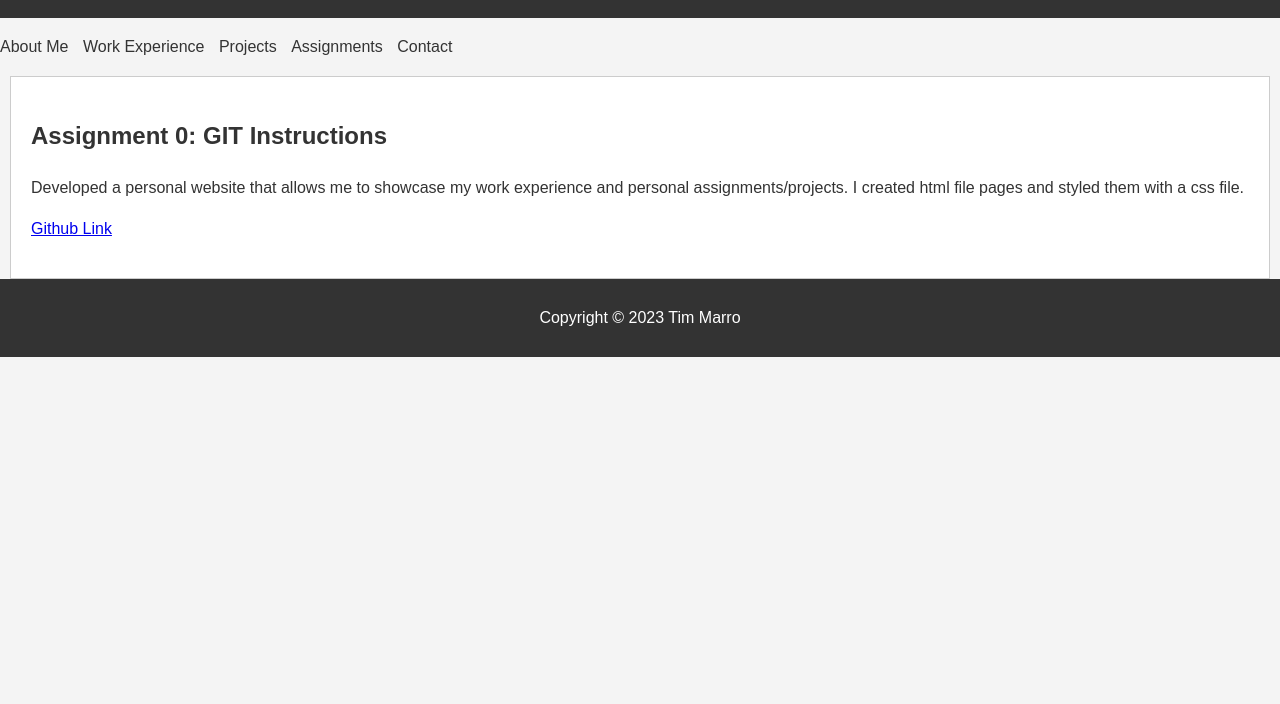
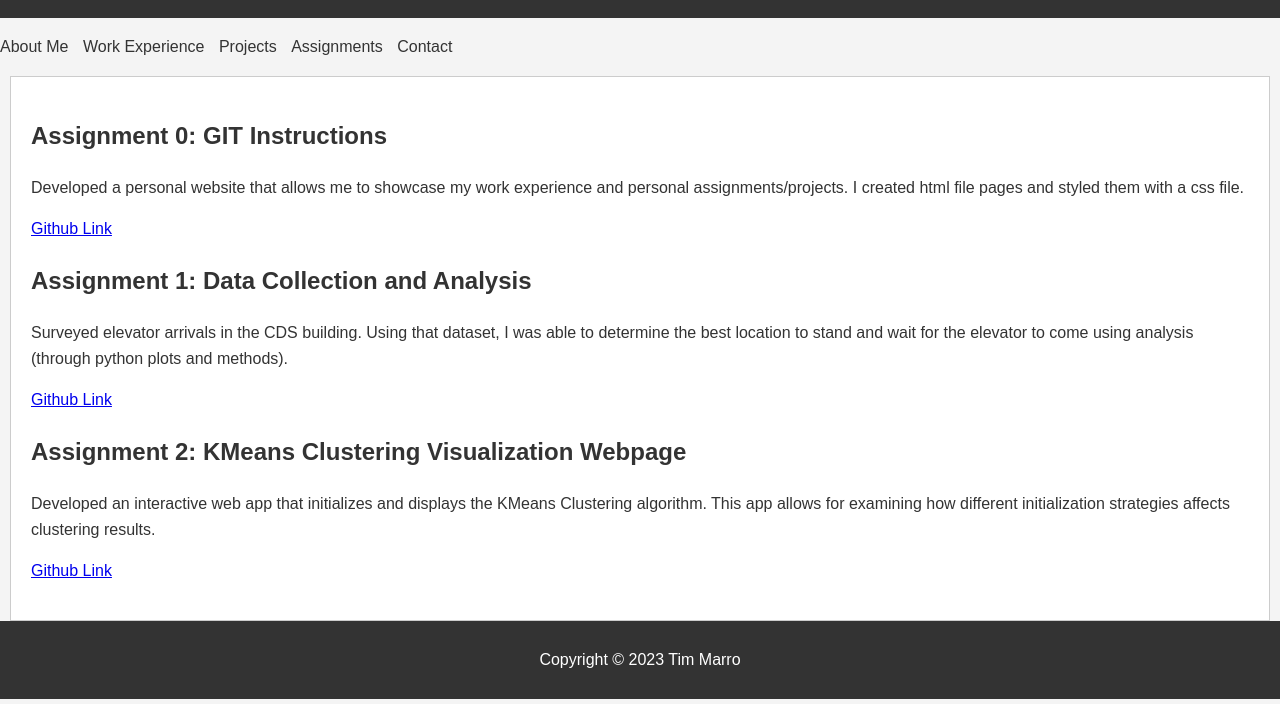
Before and after one commit to tmarro13/tmarro13.github.io, a plain HTML site: page assignments.html in a window 1280 px wide. Shown: the part 96-800 px from the top of the page. Drawn offline with Linux system fonts and the light colour scheme.

Commit message:
added assignments

```diff
--- a/assignments.html
+++ b/assignments.html
@@ -25,6 +25,18 @@
             <p><a href="https://github.com/tmarro13/tmarro-assignment-0">Github Link</a></p>
         </section>
 
+        <section>
+            <h2>Assignment 1: Data Collection and Analysis</h2>
+            <p>Surveyed elevator arrivals in the CDS building. Using that dataset, I was able to determine the best location to stand and wait for the elevator to come using analysis (through python plots and methods).</p>
+            <p><a href="https://github.com/tmarro13/tmarro-assignment-1">Github Link</a></p>
+        </section>
+
+        <section>
+            <h2>Assignment 2: KMeans Clustering Visualization Webpage</h2>
+            <p>Developed an interactive web app that initializes and displays the KMeans Clustering algorithm. This app allows for examining how different initialization strategies affects clustering results.</p>
+            <p><a href="https://github.com/tmarro13/tmarro-assignment-2">Github Link</a></p>
+        </section>
+
     </main>
     <footer>
         <p>Copyright &copy; 2023 Tim Marro</p>
```
